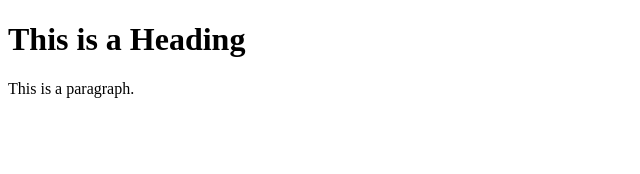
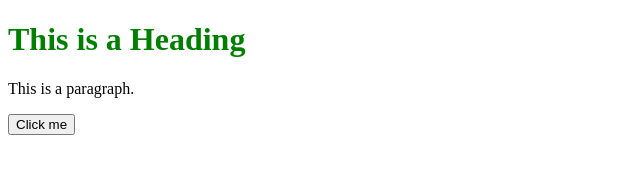
Before and after one commit to agord/TaskManager, a plain HTML site: page src/index.html in a window 1280 px wide. Shown: the whole page, without its empty margins (0-640 px from the left). Drawn offline with Linux system fonts and the light colour scheme.

Commit message:
Added js and css

```diff
--- /dev/null
+++ b/src/css/styles.css
@@ -0,0 +1,3 @@
+h1 {
+	color: green;
+}
--- a/src/index.html
+++ b/src/index.html
@@ -2,11 +2,14 @@
 <html>
 	<head>
 		<title>Index</title>
+		<script type="text/javascript" src="js/index.js"></script>
+		<link rel="stylesheet" href="css/styles.css">
 	</head>
 	<body>
 
 		<h1>This is a Heading</h1>
 		<p>This is a paragraph.</p>
+		<button type="button" onclick="helloWorld()">Click me</button>
 
 	</body>
 </html>
--- /dev/null
+++ b/src/js/index.js
@@ -0,0 +1,3 @@
+function helloWorld() {
+	alert('Hello World');
+}
```
Lines whose indentation alone changed are shown as unchanged.
